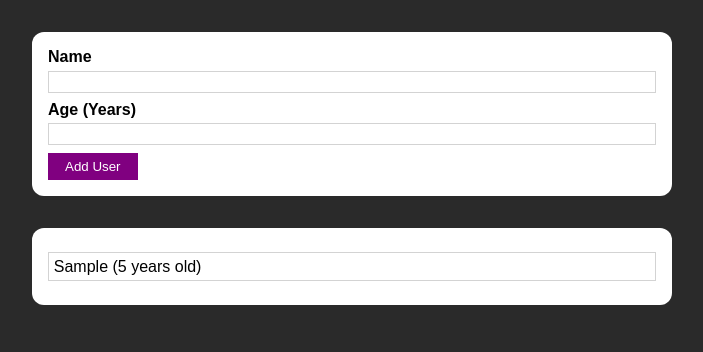
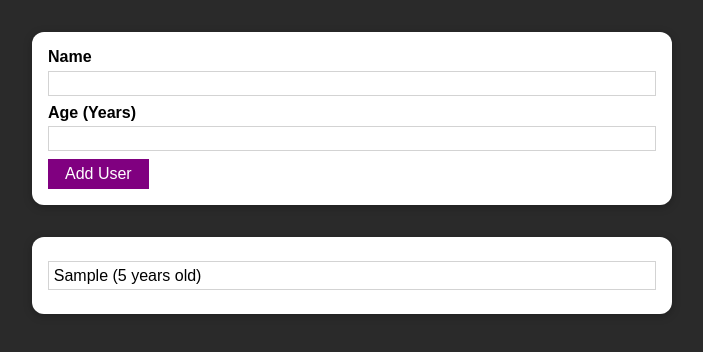
Before and after one commit to harumamburu/userDB, a React (Create React App) app: page / in a window 1280 px wide. Both pictures are taken after typing "Sample", "5" into the empty fields and a click on the button "Add User". Shown: the top 352 px of the page, without its empty margins (288-991 px from the left). Built offline with nearby package versions, Linux system fonts and the light colour scheme.

Commit message:
Fix numerous small issues
Import ordering, css optimisation/improvements etc.

```diff
--- a/src/App.js
+++ b/src/App.js
@@ -10,7 +10,7 @@ const App = () => {
     <div>
       <UserForm onNewUser={(user) =>
         setUsers((oldUsers) => [...oldUsers, user])} />
-      {users.length && <UserList users={users} />}
+      {users.length ? <UserList users={users} /> : ''}
     </div>
   );
 };
--- a/src/components/ui/Button.js
+++ b/src/components/ui/Button.js
@@ -5,8 +5,8 @@ import styles from './Button.module.css';
 const Button = (props) => (
   <button
     className={styles['button']}
+    type={props.type || 'button'}
     onClick={props.onClick}
-    type={props.type}
   >
     {props.children}
   </button>
--- a/src/components/ui/Button.module.css
+++ b/src/components/ui/Button.module.css
@@ -1,6 +1,7 @@
 .button {
+  font: inherit;
+  color: white;
   background-color: purple;
-  color: white;
   border: 1px solid purple;
   padding: 0.3rem 1rem;
   cursor: pointer;
@@ -11,3 +12,7 @@
   background-color: darkmagenta;
   border-color: darkmagenta;
 }
+
+.button:focus {
+  outline: none;
+}
--- a/src/components/ui/Card.module.css
+++ b/src/components/ui/Card.module.css
@@ -5,4 +5,5 @@
   margin: 2rem auto;
   width: 40rem;
   max-width: 95%;
+  box-shadow: 0 2px 8px rgba(0, 0, 0, 0.26);
 }
--- a/src/components/ui/Input.module.css
+++ b/src/components/ui/Input.module.css
@@ -10,7 +10,9 @@
 }
 
 .input input {
+  font: inherit;
   width: 100%;
+  display: block;
   border: 1px solid lightgray;
   padding: 0.15rem;
 }
@@ -27,5 +29,8 @@
 .input.invalid input {
   background-color: mistyrose;
   border-color: maroon;
-  box-shadow: 0 0 5px 1px darkred, 0 0 4px 2px red, 0 0 3px 3px salmon;
+  box-shadow:
+    0 0 5px 1px darkred,
+    0 0 4px 2px red,
+    0 0 3px 3px salmon;
 }
--- a/src/components/users/userform/UserForm.js
+++ b/src/components/users/userform/UserForm.js
@@ -1,6 +1,6 @@
 import PropTypes from 'prop-types';
+import {useState} from 'react';
 import {v4 as uuid} from 'uuid';
-import {useState} from 'react';
 
 import Button from '../../ui/Button';
 import Card from '../../ui/Card';
@@ -27,18 +27,28 @@ const UserForm = (props) => {
 
   const nameInputHandler = (name) => {
     setName(name);
-    setIsNameValid(!!name && !name.match(/[\d]/));
-    setIsModalActive(!(!!name && !name.match(/[\d]/)));
+    setIsNameValid(!!name && !name.match(/([\d]|^[\s]+$)/));
+    setIsModalActive(!(!!name && !name.match(/([\d]|^[\s]+$)/)));
   };
 
   const ageInputHandler = (age) => {
     setAge(age);
-    setIsAgeValid(!!age && parseInt(age) > 0);
-    setIsModalActive(!(!!age && parseInt(age) > 0));
+    setIsAgeValid(!!age && +age > 0);
+    setIsModalActive(!(!!age && +age > 0));
   };
 
   return (
     <Card>
+      {((!isNameValid || !isAgeValid) && isModalActive) &&
+        <Modal
+          onClose={modalCloseHandler}
+          header="Invalid Input"
+          content={[
+            !isNameValid && 'Name shouldn\'t be empty or contain digits.',
+            !isAgeValid && 'Age shouldn\'t be less than zero.',
+          ]}
+        />
+      }
       <form onSubmit={submitHandler}>
         <Input
           label="Name"
@@ -58,16 +68,6 @@ const UserForm = (props) => {
           <Button type="submit">Add User</Button>
         </div>
       </form>
-      {((!isNameValid || !isAgeValid) && isModalActive) &&
-        <Modal
-          onClose={modalCloseHandler}
-          header="Invalid Input"
-          content={[
-            !isNameValid && 'Name shouldn\'t be empty or contain digits.',
-            !isAgeValid && 'Age shouldn\'t be less than zero.',
-          ]}
-        />
-      }
     </Card>
   );
 };
--- a/src/components/users/userlist/UserList.js
+++ b/src/components/users/userlist/UserList.js
@@ -5,10 +5,10 @@ import styles from './UserList.module.css';
 
 const UserList = (props) => {
   return (
-    <Card>
-      <ul className={styles['list']}>
+    <Card className={styles['list']}>
+      <ul>
         {props.users.map((user) => (
-          <li key={user.id}>{user.name + ' (' + user.age + ' years old)'}</li>
+          <li key={user.id}>{`${user.name} (${user.age} years old)`}</li>
         ))}
       </ul>
     </Card>
--- a/src/components/users/userlist/UserList.module.css
+++ b/src/components/users/userlist/UserList.module.css
@@ -1,5 +1,5 @@
-.list {
-  list-style-type: none;
+.list ul {
+  list-style: none;
   padding: 0;
   margin-block: 0.5rem;
 }
@@ -7,9 +7,5 @@
 .list li {
   border: 1px solid lightgray;
   padding: 0.3rem;
-  margin-bottom: 0.5rem;
+  margin: 0.5rem 0;
 }
-
-.list li:last-child {
-  margin-bottom: 0;
-}
```
